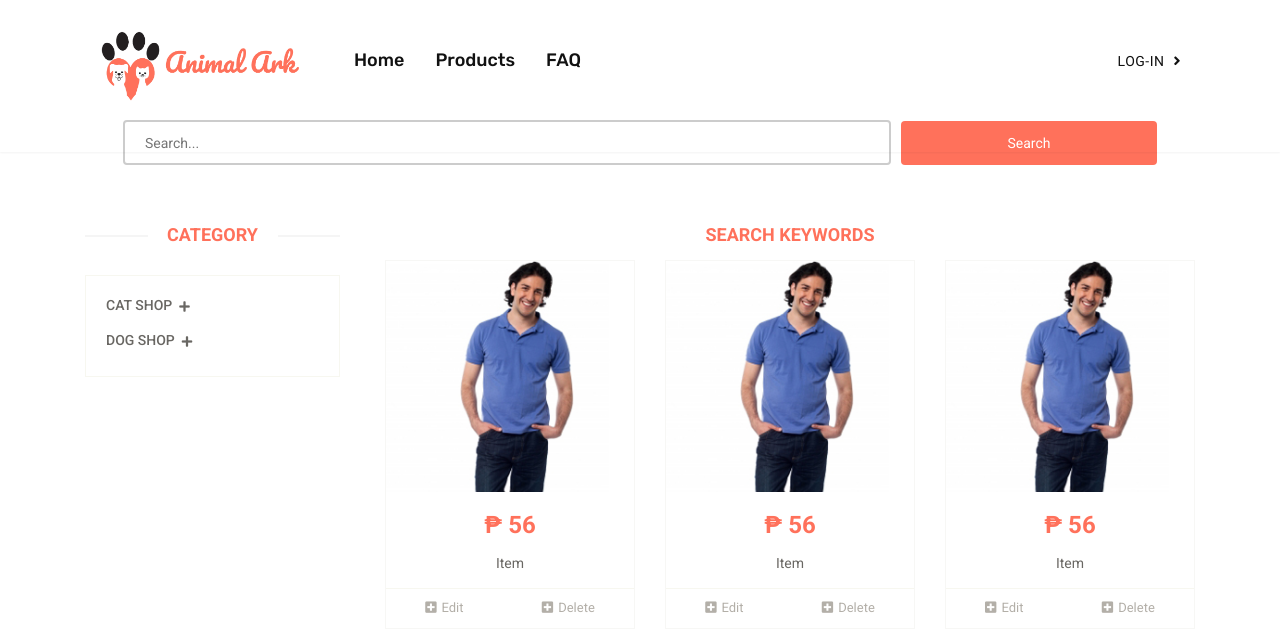
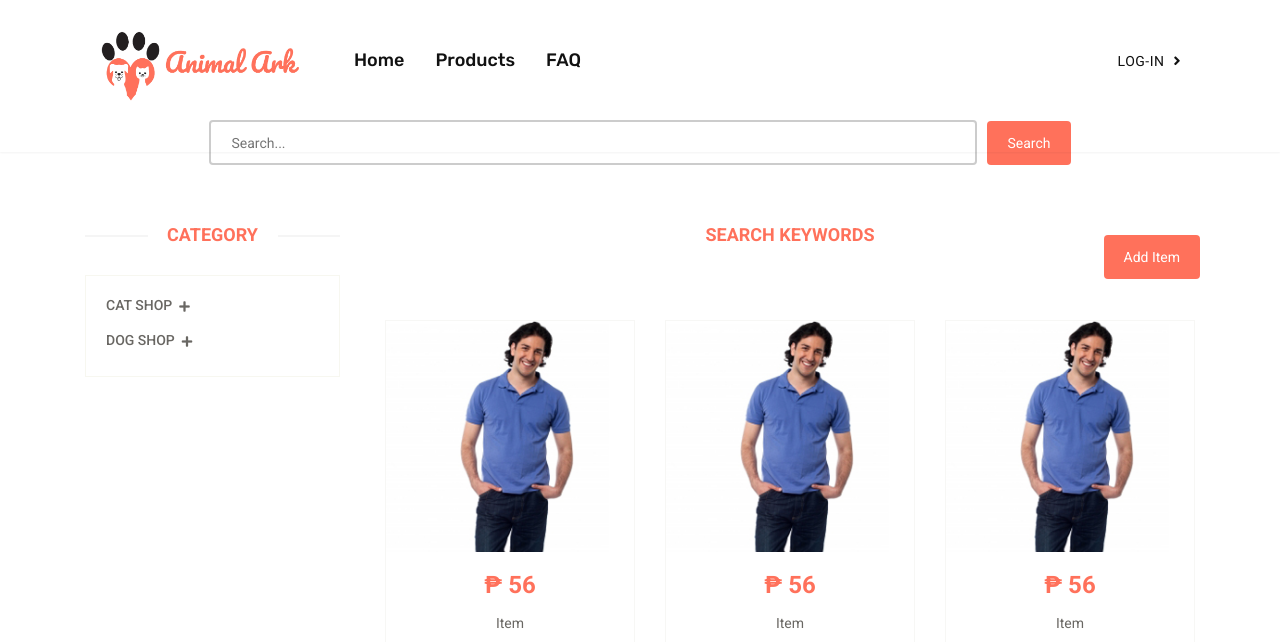
Before and after one commit to AlexCitrus/AnimalArk, a PHP site: page /theme/ani_shop.html in a window 1280 px wide. Shown: the top 642 px of the page. Run offline with PHP 8.4, Linux system fonts and the light colour scheme; some libraries are stand-ins or nearby versions.

Commit message:
Connected Edit and Create Pages with new addbtn

```diff
--- a/theme/ani_shop.html
+++ b/theme/ani_shop.html
@@ -170,8 +170,12 @@
 
           <div class="col-sm-9 padding-right">
             <div class="features_items"><!--features_items-->
+
               <h2 class="title text-center">Search Keywords</h2>
-
+              <a href="create_item.html"> <button style=" position: absolute; right: 10px; top: 10px;"type="submit">Add Item</button> </a>
+              </br>
+              </br>
+              </br>
 
               <div class="col-sm-4">
                 <div class="product-image-wrapper">
@@ -190,7 +194,7 @@
                   </div>
                   <div class="choose">
                     <ul class="nav nav-pills nav-justified">
-                      <li><a href=""><i class="fa fa-plus-square"></i>Edit</a></li>
+                      <li><a href="edit_item.html"><i class="fa fa-plus-square"></i>Edit</a></li>
                       <li><a href=""><i class="fa fa-plus-square"></i>Delete</a></li>
                     </ul>
                   </div>
@@ -215,7 +219,7 @@
                   </div>
                   <div class="choose">
                     <ul class="nav nav-pills nav-justified">
-                      <li><a href=""><i class="fa fa-plus-square"></i>Edit</a></li>
+                      <li><a href="edit_item.html"><i class="fa fa-plus-square"></i>Edit</a></li>
                       <li><a href=""><i class="fa fa-plus-square"></i>Delete</a></li>
                     </ul>
                   </div>
@@ -240,7 +244,7 @@
                   </div>
                   <div class="choose">
                     <ul class="nav nav-pills nav-justified">
-                      <li><a href=""><i class="fa fa-plus-square"></i>Edit</a></li>
+                      <li><a href="edit_item.html"><i class="fa fa-plus-square"></i>Edit</a></li>
                       <li><a href=""><i class="fa fa-plus-square"></i>Delete</a></li>
                     </ul>
                   </div>
@@ -264,7 +268,7 @@
                   </div>
                   <div class="choose">
                     <ul class="nav nav-pills nav-justified">
-                      <li><a href=""><i class="fa fa-plus-square"></i>Edit</a></li>
+                      <li><a href="edit_item.html"><i class="fa fa-plus-square"></i>Edit</a></li>
                       <li><a href=""><i class="fa fa-plus-square"></i>Delete</a></li>
                     </ul>
                   </div>
@@ -288,7 +292,7 @@
                   </div>
                   <div class="choose">
                     <ul class="nav nav-pills nav-justified">
-                      <li><a href=""><i class="fa fa-plus-square"></i>Edit</a></li>
+                      <li><a href="edit_item.html"><i class="fa fa-plus-square"></i>Edit</a></li>
                       <li><a href=""><i class="fa fa-plus-square"></i>Delete</a></li>
                     </ul>
                   </div>
@@ -312,7 +316,7 @@
                   </div>
                   <div class="choose">
                     <ul class="nav nav-pills nav-justified">
-                      <li><a href=""><i class="fa fa-plus-square"></i>Edit</a></li>
+                      <li><a href="edit_item.html"><i class="fa fa-plus-square"></i>Edit</a></li>
                       <li><a href=""><i class="fa fa-plus-square"></i>Delete</a></li>
                     </ul>
                   </div>
@@ -334,7 +338,7 @@
         </div>
       </div>
     </section>
-
+    </br>
     <!-- footer Start -->
     <footer class="footer section">
       <div class="container">
--- a/theme/css/responsive.css
+++ b/theme/css/responsive.css
@@ -152,7 +152,7 @@ form {
   }
 
   button[type="submit"] {
-	width: 20%;
+	width: auto;
 	padding: 12px 20px;
 	background-color: #ff715b;
 	color: white;
```
